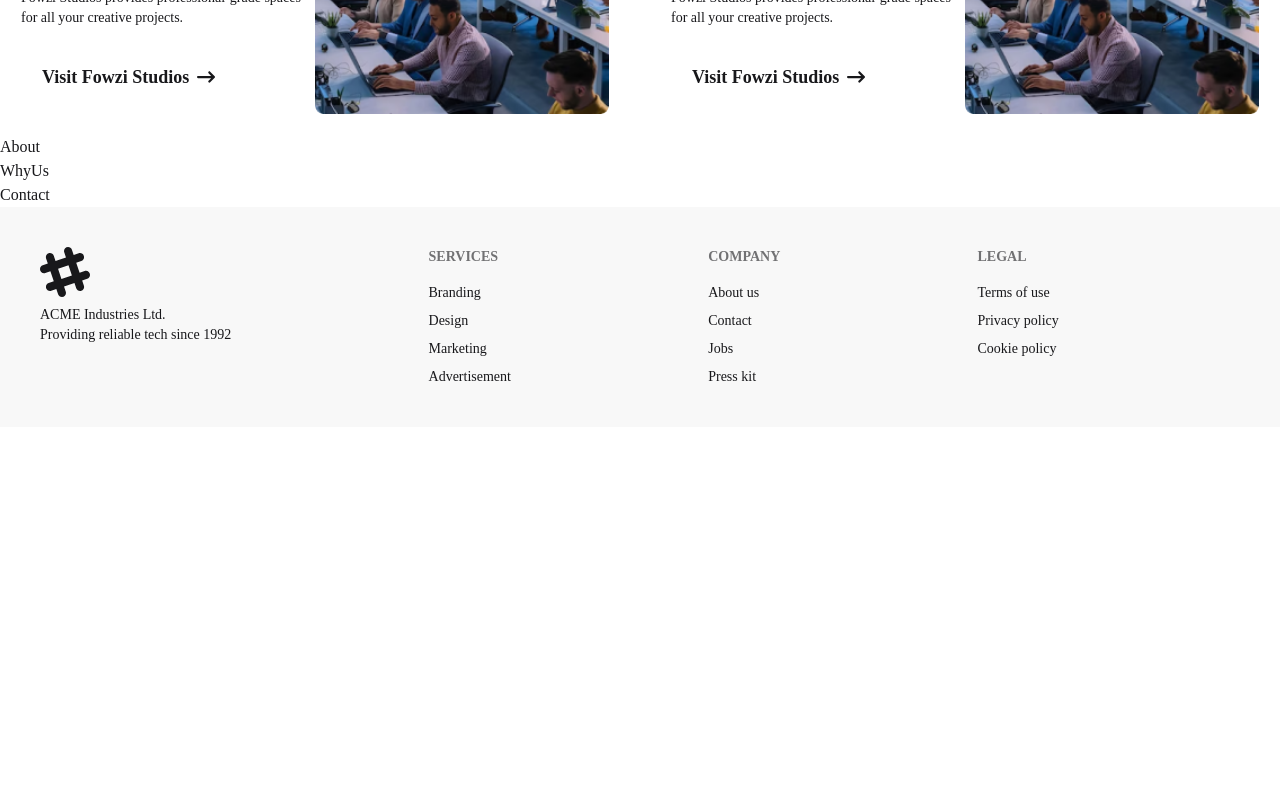
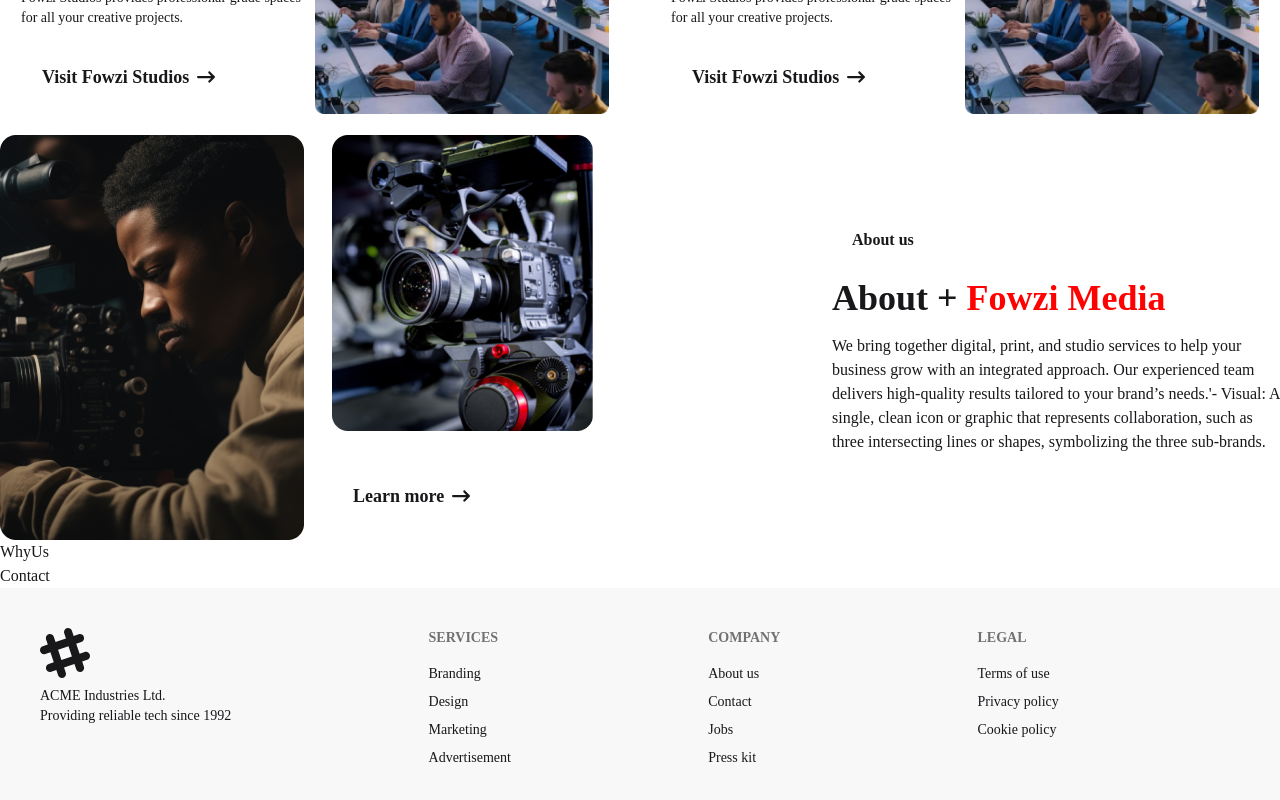
Before and after one commit to rjspyk5/fowzi-media, a React (Vite) app: page / in a window 1280 px wide. Shown: the part 1367-2167 px from the top of the page. Before the commit the page ends 1794 px from the top, so only its background shows below. Built offline with nearby package versions, Linux system fonts and the light colour scheme; a web font is replaced by a local one.

Commit message:
basic about section complete

```diff
--- a/src/components/About/About.jsx
+++ b/src/components/About/About.jsx
@@ -1,7 +1,25 @@
 import React from 'react'
+import { SectionHeading } from '../SectionHeading/SectionHeading'
+import { PrimaryButton } from '../Button/PrimaryButton/PrimaryButton'
+import lookInto from '../../assets/images/lookIntoCamera.png'
+import camera from '../../assets/images/camera.png'
 
 export const About = () => {
   return (
-    <div>About</div>
+    <div className='flex'>
+        <div className="w-1/2 flex gap-7">
+        <div className="">
+            <img src={lookInto} alt="" />
+        </div>
+        <div className="">
+            <img className='mb-10' src={camera} alt="" />
+           <PrimaryButton classname={"border border-[white]"} name={"Learn more"} />
+        </div>
+
+        </div>
+        <div className="w-1/2 flex justify-end items-center">
+        <SectionHeading first={"About"} second={"Fowzi Media"} button={"About us"} subheading={"We bring together digital, print, and studio services to help your business grow with an integrated approach. Our experienced team delivers high-quality results tailored to your brand’s needs.'- Visual: A single, clean icon or graphic that represents collaboration, such as three intersecting lines or shapes, symbolizing the three sub-brands."} />
+        </div>
+    </div>
   )
 }
--- /dev/null
+++ b/src/components/SectionHeading/SectionHeading.jsx
@@ -0,0 +1,11 @@
+import React from 'react'
+
+export const SectionHeading = ({first,second,button,className,subheading}) => {
+  return (
+    <div className={`${className && className} max-w-md`}>
+        <button className='rounded-[20px] font-bold bg-[#FFFFFF36] mb-5 px-5 py-[6px]'>{button}</button>
+        <h2 className='text-4xl mb-4 font-bold'>{first} + <span className='text-primary-1'>{second}</span></h2>
+        <p>{subheading}</p>
+    </div>
+  )
+}
```
